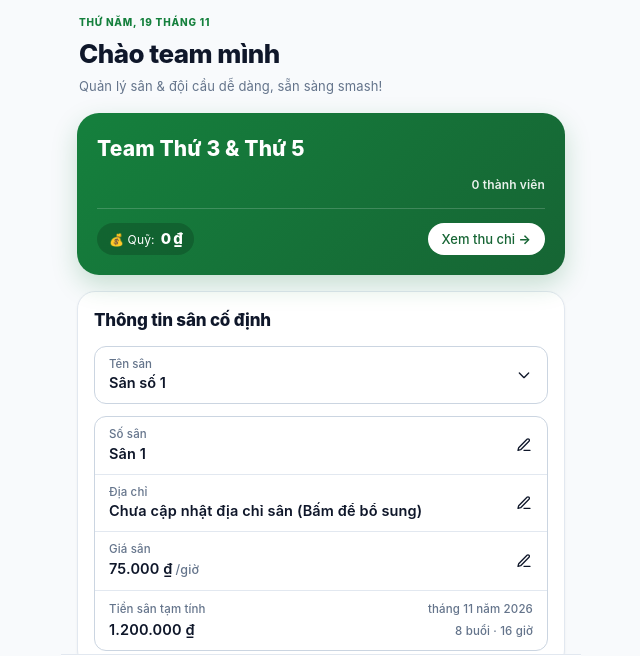
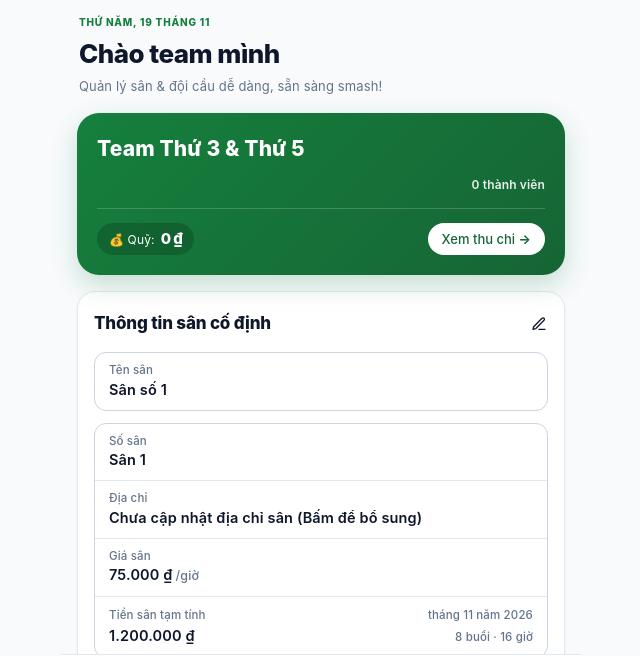
Before and after one commit to ThienLe1202/san-cau, a plain HTML site: page index.html in a window 1280 px wide. Shown: the part 78-734 px from the top of the page, without its empty margins (319-959 px from the left). Drawn offline with Linux system fonts and the light colour scheme.

Commit message:
fix(dashboard): gom nut sua thong tin san thanh 1 icon but duy nhat o goc phai tieu de

```diff
--- a/app.js
+++ b/app.js
@@ -3363,10 +3363,7 @@ document.querySelectorAll('dialog:not(.settings-drawer)').forEach(d => d.addEven
 }));
 
 // 14. Team Court Management & Live Estimate Sync
-$('editTeamCourtBtn')?.addEventListener('click', () => openTeamCourtEditDialog('teamCourtInputName'));
-$('editCourtNumberBtn')?.addEventListener('click', () => openTeamCourtEditDialog('teamCourtInputNumber'));
-$('editCourtAddressBtn')?.addEventListener('click', () => openTeamCourtEditDialog('teamCourtInputAddress'));
-$('editCourtRateBtn')?.addEventListener('click', () => openTeamCourtEditDialog('teamCourtInputRate'));
+$('editTeamCourtBtn')?.addEventListener('click', () => openTeamCourtEditDialog());
 $('cancelTeamCourtEdit')?.addEventListener('click', () => $('teamCourtEditDialog')?.close());
 $('closeTeamCourtEdit')?.addEventListener('click', () => $('teamCourtEditDialog')?.close());
 
--- a/index.html
+++ b/index.html
@@ -16,7 +16,7 @@
   <link rel="manifest" href="manifest.json">
   <link rel="stylesheet" href="style.css?v=ui-70-20-5-5-v18">
   <link rel="stylesheet" href="antd-design-system.css?v=ui-70-20-5-5-v18">
-  <link rel="stylesheet" href="sports-theme.css?v=ui-70-20-5-5-v43">
+  <link rel="stylesheet" href="sports-theme.css?v=ui-70-20-5-5-v44">
 </head>
 <body>
   <!-- TOPBAR: Level 1 Context Switcher + Quick Actions -->
@@ -79,62 +79,39 @@
       <article class="card-section-box team-court-section" id="teamCourtSection">
         <div class="card-section-head court-simple-head">
           <h2>Thông tin sân cố định</h2>
+          <button type="button" class="court-inline-edit-btn" id="editTeamCourtBtn" aria-label="Chỉnh sửa thông tin sân" title="Chỉnh sửa thông tin sân">
+            <svg viewBox="0 0 24 24" width="16" height="16" fill="none" stroke="currentColor" stroke-width="2" stroke-linecap="round" stroke-linejoin="round" aria-hidden="true">
+              <path d="M12 20h9"></path>
+              <path d="M16.5 3.5a2.121 2.121 0 0 1 3 3L7 19l-4 1 1-4 12.5-12.5z"></path>
+            </svg>
+          </button>
         </div>
 
         <div class="court-simple-body">
-          <!-- Ô 1: Tên sân (nhấn vào để đổi sân) -->
-          <button type="button" class="court-field-select" id="editTeamCourtBtn" aria-label="Nhấn vào để đổi sân">
+          <!-- Ô 1: Tên sân -->
+          <div class="court-field-select">
             <div class="court-field-content">
               <span class="court-field-label">Tên sân</span>
               <span class="court-field-value" id="dashboardCourtName">Sân số 1</span>
             </div>
-            <span class="court-field-icon-slot" aria-hidden="true">
-              <svg class="court-field-chevron" viewBox="0 0 24 24" width="16" height="16" fill="none" stroke="currentColor" stroke-width="2" stroke-linecap="round" stroke-linejoin="round">
-                <polyline points="5 9 12 16 19 9"></polyline>
-              </svg>
-            </span>
-          </button>
+          </div>
 
           <!-- Nhóm 4 ô liền nhau: Số sân / Địa chỉ / Giá sân / Tiền sân tạm tính -->
           <div class="court-field-group">
-            <div class="court-field-row court-field-row-action" id="courtNumberStatBox">
-              <div class="court-field-content">
-                <span class="court-field-label">Số sân</span>
-                <span class="court-field-value" id="dashboardCourtNumber">Chưa nhập số sân</span>
+            <div class="court-field-row" id="courtNumberStatBox">
+              <span class="court-field-label">Số sân</span>
+              <span class="court-field-value" id="dashboardCourtNumber">Chưa nhập số sân</span>
+            </div>
+            <div class="court-field-row" id="courtAddressStatBox">
+              <span class="court-field-label">Địa chỉ</span>
+              <span class="court-field-value" id="dashboardCourtAddress">Chưa cập nhật địa chỉ</span>
+            </div>
+            <div class="court-field-row" id="courtRateStatBox">
+              <span class="court-field-label">Giá sân</span>
+              <div class="court-field-value-inline">
+                <span class="court-field-value" id="dashboardCourtRate">75.000 ₫</span>
+                <span class="court-field-unit">/giờ</span>
               </div>
-              <button type="button" class="court-inline-edit-btn" id="editCourtNumberBtn" aria-label="Thay đổi số sân" title="Thay đổi số sân">
-                <svg viewBox="0 0 24 24" width="16" height="16" fill="none" stroke="currentColor" stroke-width="2" stroke-linecap="round" stroke-linejoin="round" aria-hidden="true">
-                  <path d="M12 20h9"></path>
-                  <path d="M16.5 3.5a2.121 2.121 0 0 1 3 3L7 19l-4 1 1-4 12.5-12.5z"></path>
-                </svg>
-              </button>
-            </div>
-            <div class="court-field-row court-field-row-action" id="courtAddressStatBox">
-              <div class="court-field-content">
-                <span class="court-field-label">Địa chỉ</span>
-                <span class="court-field-value" id="dashboardCourtAddress">Chưa cập nhật địa chỉ</span>
-              </div>
-              <button type="button" class="court-inline-edit-btn" id="editCourtAddressBtn" aria-label="Thay đổi địa chỉ sân" title="Thay đổi địa chỉ sân">
-                <svg viewBox="0 0 24 24" width="16" height="16" fill="none" stroke="currentColor" stroke-width="2" stroke-linecap="round" stroke-linejoin="round" aria-hidden="true">
-                  <path d="M12 20h9"></path>
-                  <path d="M16.5 3.5a2.121 2.121 0 0 1 3 3L7 19l-4 1 1-4 12.5-12.5z"></path>
-                </svg>
-              </button>
-            </div>
-            <div class="court-field-row court-field-row-action" id="courtRateStatBox">
-              <div class="court-field-content">
-                <span class="court-field-label">Giá sân</span>
-                <div class="court-field-value-inline">
-                  <span class="court-field-value" id="dashboardCourtRate">75.000 ₫</span>
-                  <span class="court-field-unit">/giờ</span>
-                </div>
-              </div>
-              <button type="button" class="court-inline-edit-btn" id="editCourtRateBtn" aria-label="Thay đổi giá sân" title="Thay đổi giá sân">
-                <svg viewBox="0 0 24 24" width="16" height="16" fill="none" stroke="currentColor" stroke-width="2" stroke-linecap="round" stroke-linejoin="round" aria-hidden="true">
-                  <path d="M12 20h9"></path>
-                  <path d="M16.5 3.5a2.121 2.121 0 0 1 3 3L7 19l-4 1 1-4 12.5-12.5z"></path>
-                </svg>
-              </button>
             </div>
             <div class="court-field-row" id="courtEstimateStatBox">
               <div class="court-field-label-row">
@@ -1193,8 +1170,8 @@
 
   <div id="toast" class="toast" role="status"></div>
 
-  <script src="layout.js?v=ui-70-20-5-5-v43"></script>
-  <script src="app.js?v=ui-70-20-5-5-v43"></script>
-  <script src="cloud-sync.js?v=ui-70-20-5-5-v43"></script>
+  <script src="layout.js?v=ui-70-20-5-5-v44"></script>
+  <script src="app.js?v=ui-70-20-5-5-v44"></script>
+  <script src="cloud-sync.js?v=ui-70-20-5-5-v44"></script>
 </body>
 </html>
--- a/sports-theme.css
+++ b/sports-theme.css
@@ -3093,6 +3093,8 @@ dialog.settings-fullscreen {
 .team-court-section .court-simple-head {
   display: flex;
   align-items: center;
+  justify-content: space-between;
+  gap: 8px;
   margin-bottom: 12px;
 }
 
@@ -3121,8 +3123,6 @@ dialog.settings-fullscreen {
   border: 1px solid #CBD5E1;
   border-radius: 12px;
   text-align: left;
-  cursor: pointer;
-  transition: border-color 0.15s ease, background 0.15s ease;
 }
 
 .court-field-select:active {
```
Also changed, not shown: sw.js (+5 -5 lines).
